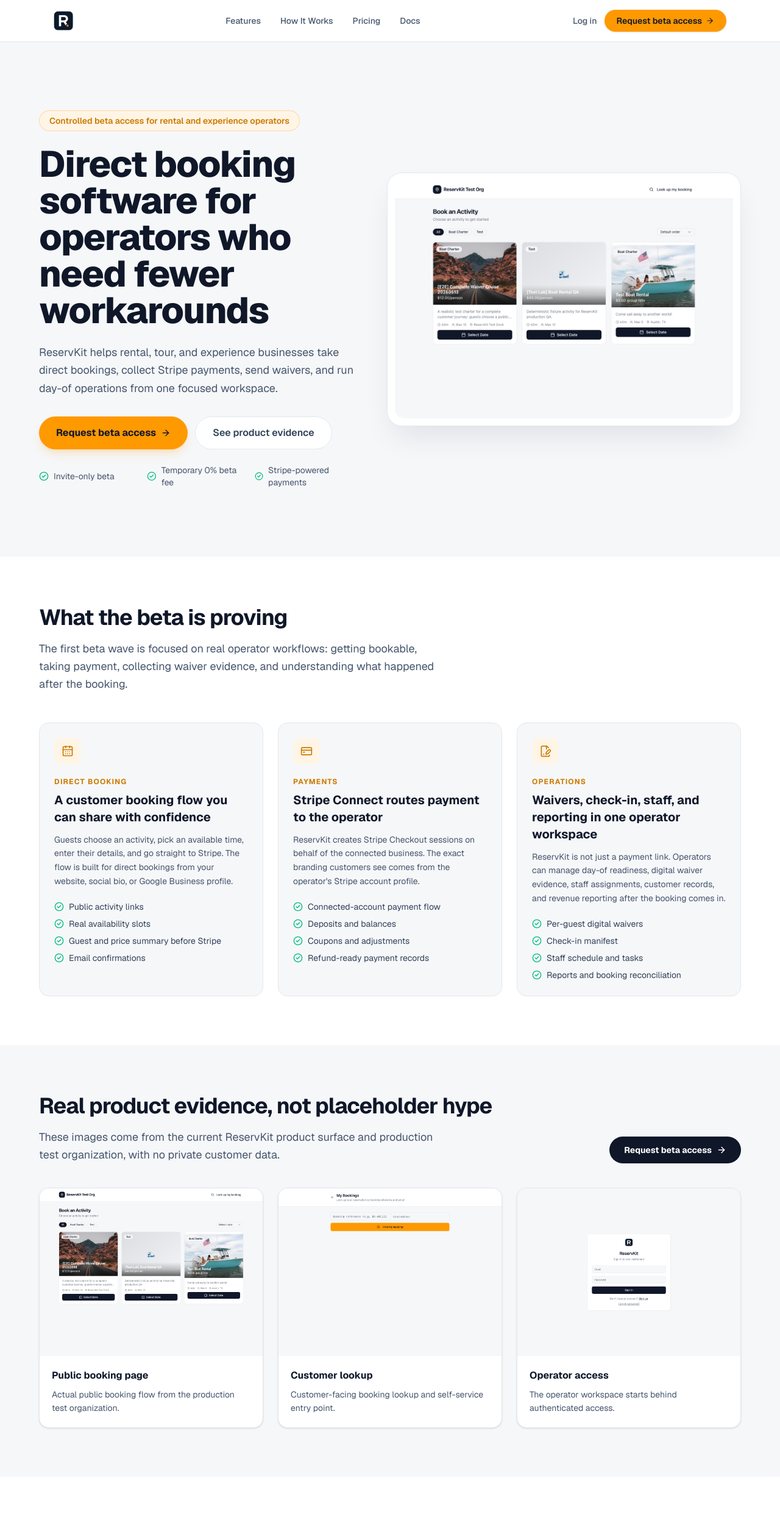
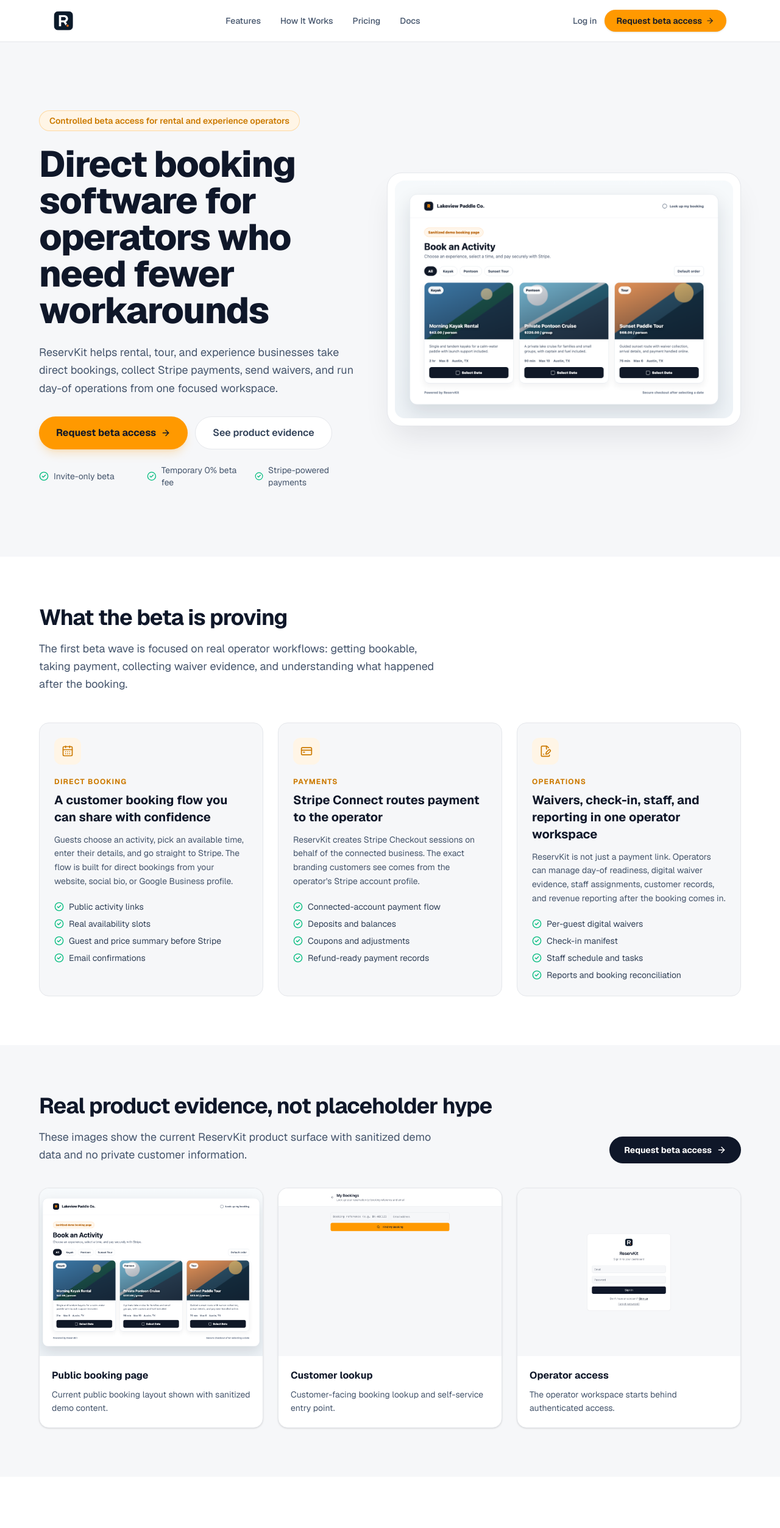
Before and after one commit to Cortana-Ops/reservkit-landing, a Next.js app: page / in a window 1280 px wide. Shown: the top 2506 px of the page at 61% size. Built offline with nearby package versions, Linux system fonts and the light colour scheme.

Commit message:
Replace public booking demo screenshot (#2)

```diff
--- a/app/page.tsx
+++ b/app/page.tsx
@@ -83,10 +83,10 @@
 
 const proofImages = [
   {
-    src: "/product-public-booking.png",
-    alt: "ReservKit public booking page for a test activity",
+    src: "/product-public-booking-demo.png",
+    alt: "ReservKit public booking page with sanitized demo activity content",
     title: "Public booking page",
-    body: "Actual public booking flow from the production test organization.",
+    body: "Current public booking layout shown with sanitized demo content.",
   },
   {
     src: "/product-customer-lookup.png",
@@ -150,7 +150,7 @@
             </div>
             <div className="rounded-3xl border border-[var(--color-border)] bg-white p-3 shadow-2xl shadow-navy/10">
               <Image
-                src="/product-public-booking.png"
+                src="/product-public-booking-demo.png"
                 alt="ReservKit public booking page screenshot"
                 width={1280}
                 height={900}
@@ -201,7 +201,7 @@
               <div>
                 <h2 className="text-3xl font-bold tracking-tight text-navy sm:text-4xl">Real product evidence, not placeholder hype</h2>
                 <p className="mt-4 max-w-2xl text-lg leading-relaxed text-slate-600">
-                  These images come from the current ReservKit product surface and production test organization, with no private customer data.
+                  These images show the current ReservKit product surface with sanitized demo data and no private customer information.
                 </p>
               </div>
               <TrackedLink
```
Also changed, not shown: public/product-public-booking-demo.png (added), public/product-public-booking.png (deleted).
